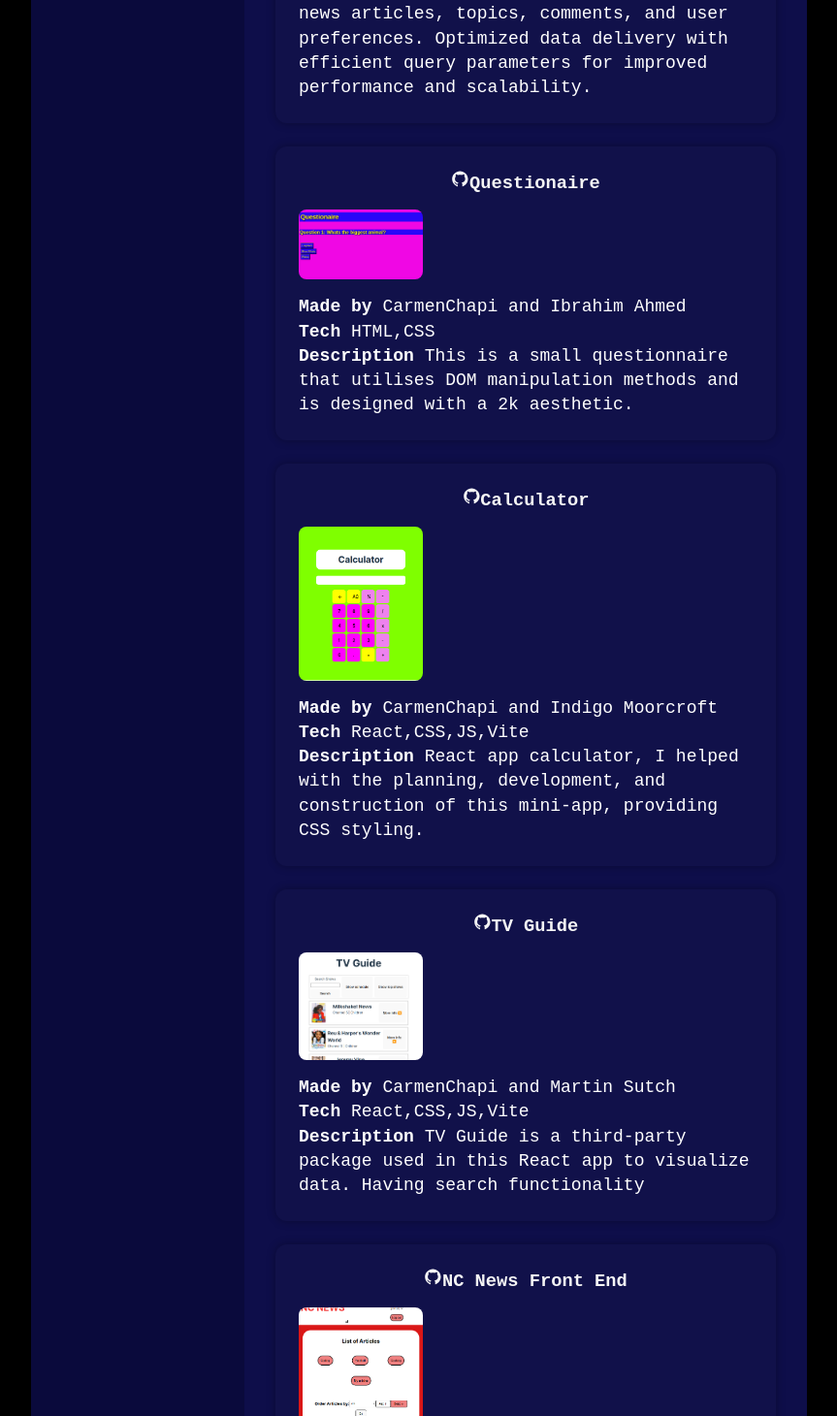
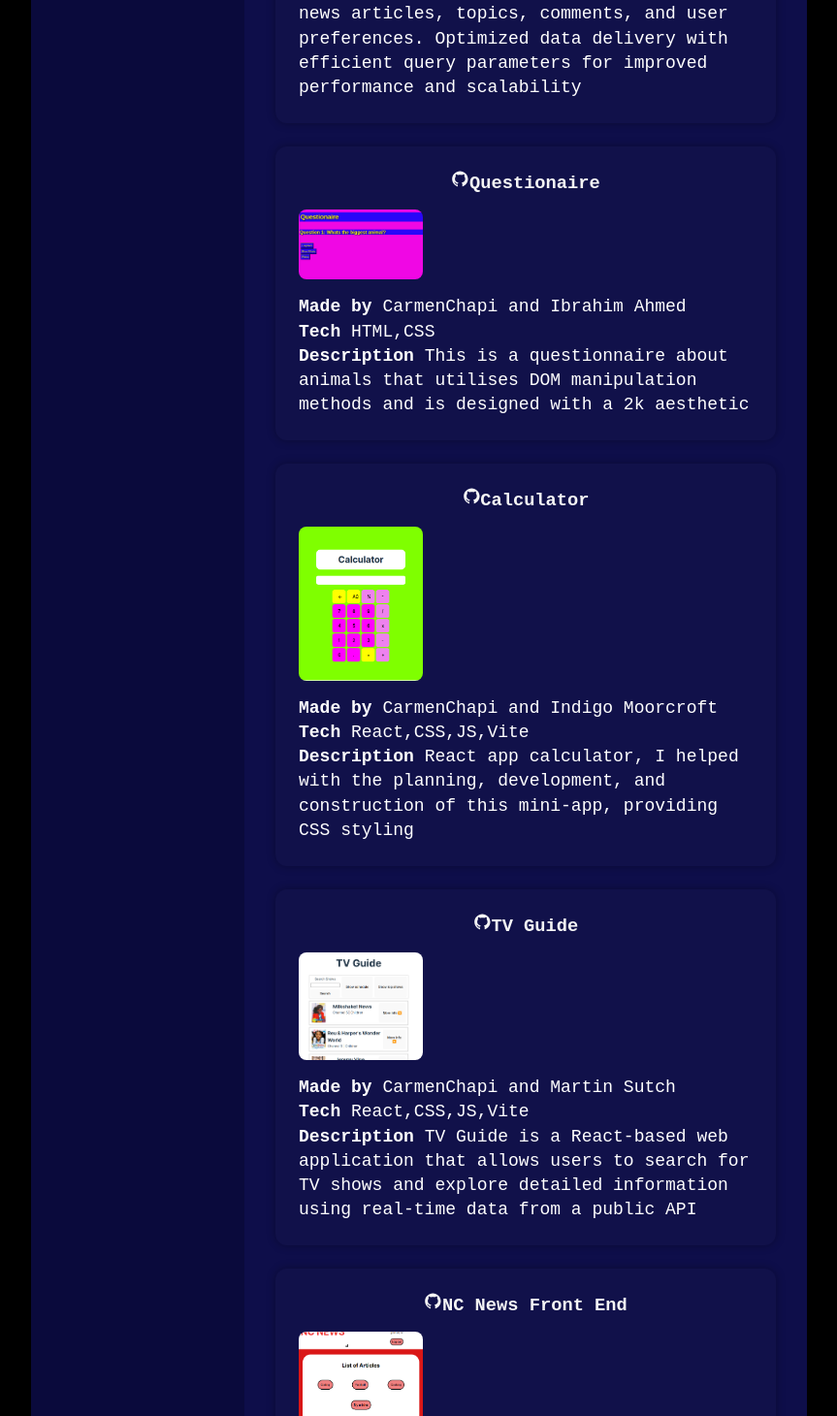
Before and after one commit to CarmenChapi/Projects, a React (Vite) app: page /projects in a window 1280 px wide. Shown: the part 554-2014 px from the top of the page at 97% size, without its empty margins (208-1071 px from the left). Built offline with nearby package versions, Linux system fonts and the light colour scheme.

Commit message:
corrections

```diff
--- a/src/components/ProjectsList.jsx
+++ b/src/components/ProjectsList.jsx
@@ -16,7 +16,7 @@ const projectListArray = [
         link: "https://newscarmen.onrender.com/api",
         github : "https://github.com/CarmenChapi/NewsCarmen",
         techStack : ["JavaScript", "Express", "Postgres", "TDD", "Node.js"],
-        description : "I implemented a RESTful API to supply  a news website's content. Developed secure endpoints for CRUD operations on news articles, topics, comments, and user preferences. Optimized data delivery with efficient query parameters for improved performance and scalability. ",
+        description : "I implemented a RESTful API to supply  a news website's content. Developed secure endpoints for CRUD operations on news articles, topics, comments, and user preferences. Optimized data delivery with efficient query parameters for improved performance and scalability",
     },
     {
         name: "Questionaire",
@@ -25,7 +25,7 @@ const projectListArray = [
         link: "https://questionairecarmenchapi.netlify.app",
         github : "https://github.com/CarmenChapi/Questions.git",
         techStack : ["HTML", "CSS"],
-        description : "This is a small questionnaire that utilises DOM manipulation methods and is designed with a 2k aesthetic.",
+        description : "This is a questionnaire about animals that utilises DOM manipulation methods and is designed with a 2k aesthetic",
     },
     {
         name: "Calculator",
@@ -34,7 +34,7 @@ const projectListArray = [
         link: "https://calculator-carmenchapi.netlify.app/",
         github : "https://github.com/indymoorcroft/fe-tiny-react-apps/tree/main/calculator-project",
         techStack : ["React", "CSS", "JS", "Vite"],
-        description : "React app calculator, I helped with the planning, development, and construction of this mini-app, providing CSS styling.",
+        description : "React app calculator, I helped with the planning, development, and construction of this mini-app, providing CSS styling",
     },
     {
         name: "TV Guide",
@@ -43,7 +43,7 @@ const projectListArray = [
         link: "https://tv-guide-carmen-chapi.netlify.app",
         github : "https://github.com/CarmenChapi/fe-react-data-visualisation",
         techStack : ["React", "CSS", "JS", "Vite"],
-        description : "TV Guide is a third-party package used in this React app to visualize data. Having search functionality",
+        description : "TV Guide is a React-based web application that allows users to search for TV shows and explore detailed information using real-time data from a public API",
     },
     {
         name: "NC News Front End",
--- a/src/components/WorksList.jsx
+++ b/src/components/WorksList.jsx
@@ -10,7 +10,7 @@ const projectList = [
         link: "https://se-curator-be.onrender.com/api",
         github : "https://github.com/CarmenChapi/SE-ExhibitionCurationP-BE.git",
         techStack : ["JavaScript", "Express", "Postgres", "TDD", "Node.js"],
-        description : "The Exhibition Curation Project will receive a REST API from this project. The user can engage with a digital collection of artworks using the API. For collections and artworks, it makes CRUD (Create, Read, Update, Delete) operations possible.",
+        description : "The Exhibition Curation Project will receive a REST API from this project. The user can engage with a digital collection of artworks using the API. For collections and artworks, it makes CRUD (Create, Read, Update, Delete) operations possible",
     },
     {
         name:"Exhibition Curation Platform",
@@ -19,7 +19,7 @@ const projectList = [
         link: "https://curationplatform.netlify.app/",
         github : "https://github.com/CarmenChapi/SE-Exhibition-Curation-Platform-FE.git",
         techStack : ["React", "CSS", "JS", "Vite", "Firebase", "Tailwind"],
-        description : "An application built using React.js that lets users view artwork from different institutions and museums. Users are able to see their collections' stored items as well as their exhibits. It offers a great experience for searching, curating collections, and storing artworks, and it interfaces with several artwork APIs and has Firebase authentication.",
+        description : "A React.js application that enables users to see artwork from various museums and institutions.  Users may view both their exhibitions and the stored things in their collections.  It features Firebase authentication, interacts with several art APIs, and provides an excellent experience for finding, creating collections, and saving artwork",
     }
 ]
 
```
